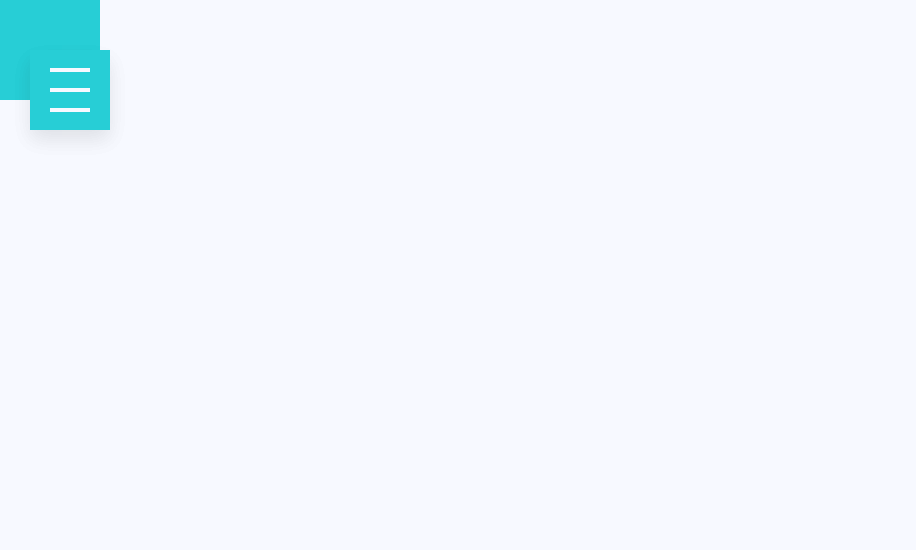
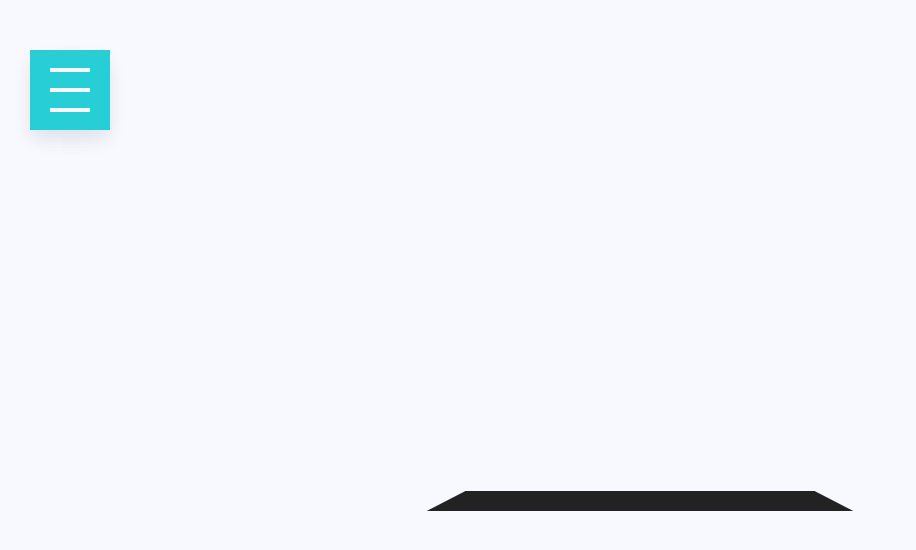
Before and after one commit to AlbertLucianto/portfolio, a Vue app: page /#/me in a window 1280 px wide. Shown: the top 550 px of the page, without its empty margins (0-916 px from the left). Built offline with nearby package versions, Linux system fonts and the light colour scheme.

Commit message:
add initial about me

```diff
--- a/src/components/AboutMe/PassCode.vue
+++ /dev/null
@@ -1,18 +0,0 @@
-<template>
-  <div class="pass-code-container">
-  </div>
-</template>
-
-<script>
-export default {};
-</script>
-
-<style lang="scss" scoped>
-@import '../styles/colors.scss';
-
-.pass-code-container {
-  width: 100px;
-  height: 100px;
-  background: $aqua;
-}
-</style>
--- /dev/null
+++ b/src/components/AboutMe/Ripple.vue
@@ -0,0 +1,81 @@
+<template>
+  <div class="ripple-container" @mousedown="createRipple">
+    <svg v-for="(ripple, idx) in ripples" :key="ripple.id" class="ripple" :style="rippleStyle(ripple.x, ripple.y)">
+      <circle cx="150" cy="150" r="150" class="wave"></circle>
+    </svg>
+  </div>
+</template>
+
+<script>
+export default {
+  data() {
+    return {
+      ripples: [],
+      lastId: 0,
+    };
+  },
+  computed: {
+    rippleStyle() {
+      return (x, y) => ({
+        left: `${x - 150}px`,
+        top: `${y - 150}px`,
+      });
+    },
+  },
+  methods: {
+    createRipple(e) {
+      const evt = e.changedTouches ? e.changedTouches[0] : e;
+      let numNew = Math.floor(Math.random() * 2) + 1;
+      const itv = setInterval(() => {
+        this.ripples.push({
+          x: evt.pageX,
+          y: evt.pageY,
+          id: this.lastId,
+        });
+        setTimeout(() => {
+          this.ripples.shift();
+        }, 1000);
+        this.lastId += 1;
+        numNew -= 1;
+        if (numNew < 1) clearInterval(itv);
+      }, 500);
+    },
+  },
+};
+</script>
+
+<style lang="scss" scoped>
+@import '../styles/colors.scss';
+
+.ripple-container {
+  width: 100%;
+  height: 100%;
+  background: $black;
+  transform: rotateX(-90deg) translate3d(0, 0, 100px) scale(0.3);
+  .ripple {
+    position: fixed;
+    width: 300px;
+    height: 300px;
+    .wave {
+      fill: $white;
+      animation: wave 1s forwards ease-out;
+      opacity: 0;
+      transform-origin: 50% 50%;
+      transform: scale(0, 0);
+    }
+  }
+}
+
+@keyframes wave {
+  33% {
+    opacity: 0.25;
+  }
+  50% {
+    opacity: 0.5;
+  }
+  100% {
+    opacity: 0;
+    transform: scale(1, 1);
+  }
+}
+</style>
--- a/src/components/AboutMe/index.vue
+++ b/src/components/AboutMe/index.vue
@@ -1,20 +1,51 @@
 <template>
-  <div class="about-me">
-    <pass-code></pass-code>
+  <div class="about-me" :style="parentStyle">
+    <ripple></ripple>
   </div>
 </template>
 
 <script>
-import PassCode from './PassCode';
+import Ripple from './Ripple';
+
+const dampPerspectiveX = 4;
+const dampPerspectiveY = 8;
 
 export default {
   components: {
-    PassCode,
+    Ripple,
   },
   data() {
     return {
-      test: 'test',
+      perspectiveOrigin: { x: window.innerWidth / 2, y: window.innerHeight / 2 },
     };
+  },
+  computed: {
+    parentStyle() {
+      const center = {
+        x: window.innerWidth / 2,
+        y: window.innerHeight / 2,
+      };
+      return {
+        'perspective-origin': `
+        ${((this.perspectiveOrigin.x - center.x) / dampPerspectiveX) + center.x}px
+        ${((this.perspectiveOrigin.y - center.y) / dampPerspectiveY) + center.y}px`,
+      };
+    },
+  },
+  methods: {
+    changePrespective(e) {
+      const evt = e.changedTouches ? e.changedTouches[0] : e;
+      this.perspectiveOrigin = {
+        x: evt.pageX,
+        y: evt.pageY,
+      };
+    },
+  },
+  mounted() {
+    window.addEventListener('mousemove', this.changePrespective);
+  },
+  beforeDestroy() {
+    window.removeEventListener('mousemove', this.changePrespective);
   },
 };
 </script>
@@ -29,5 +60,7 @@ export default {
   top: 0;
   left: 0;
   background: $white;
+  transition: all .1s linear;
+  perspective: 1200px;
 }
 </style>
```
